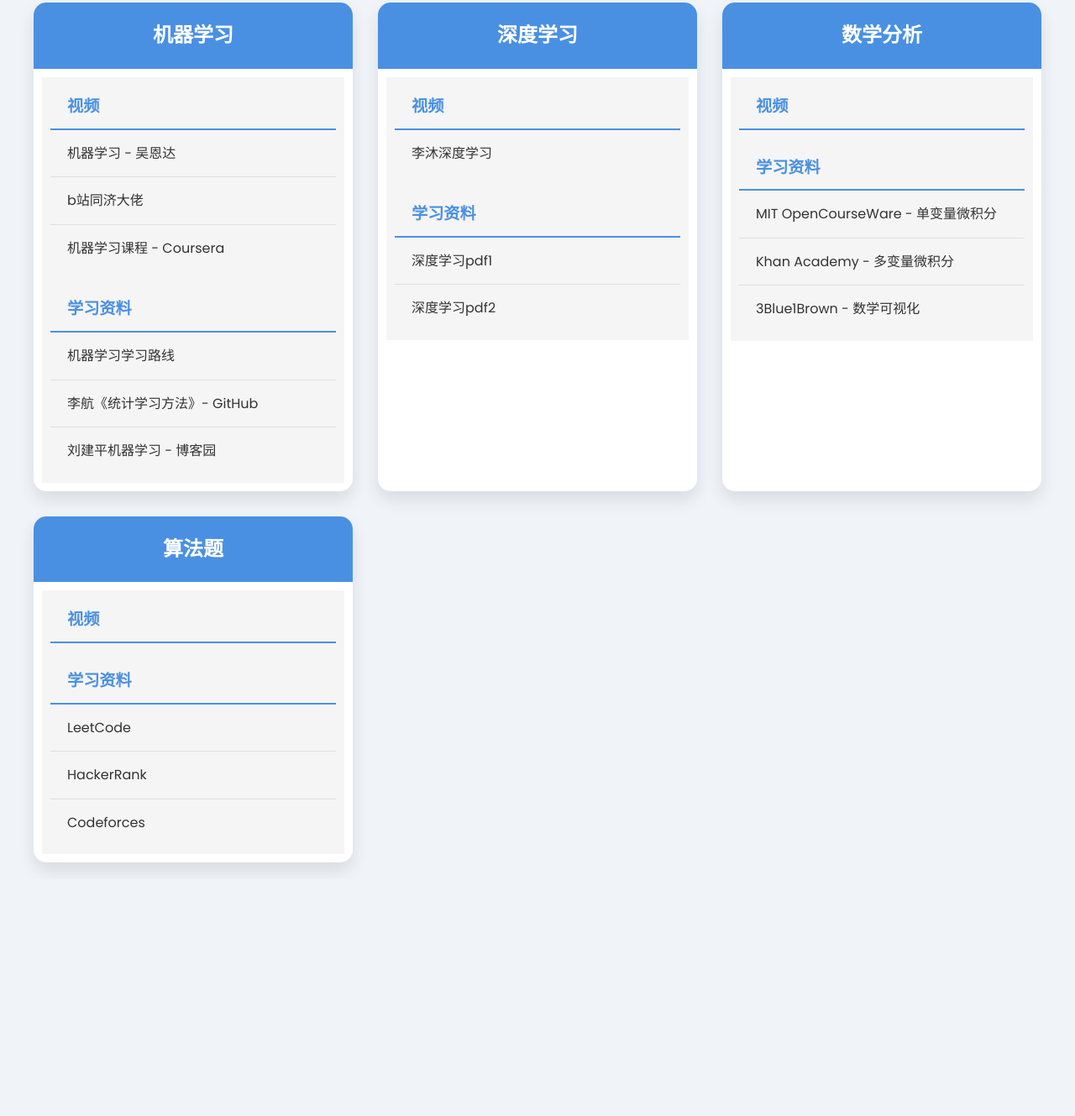
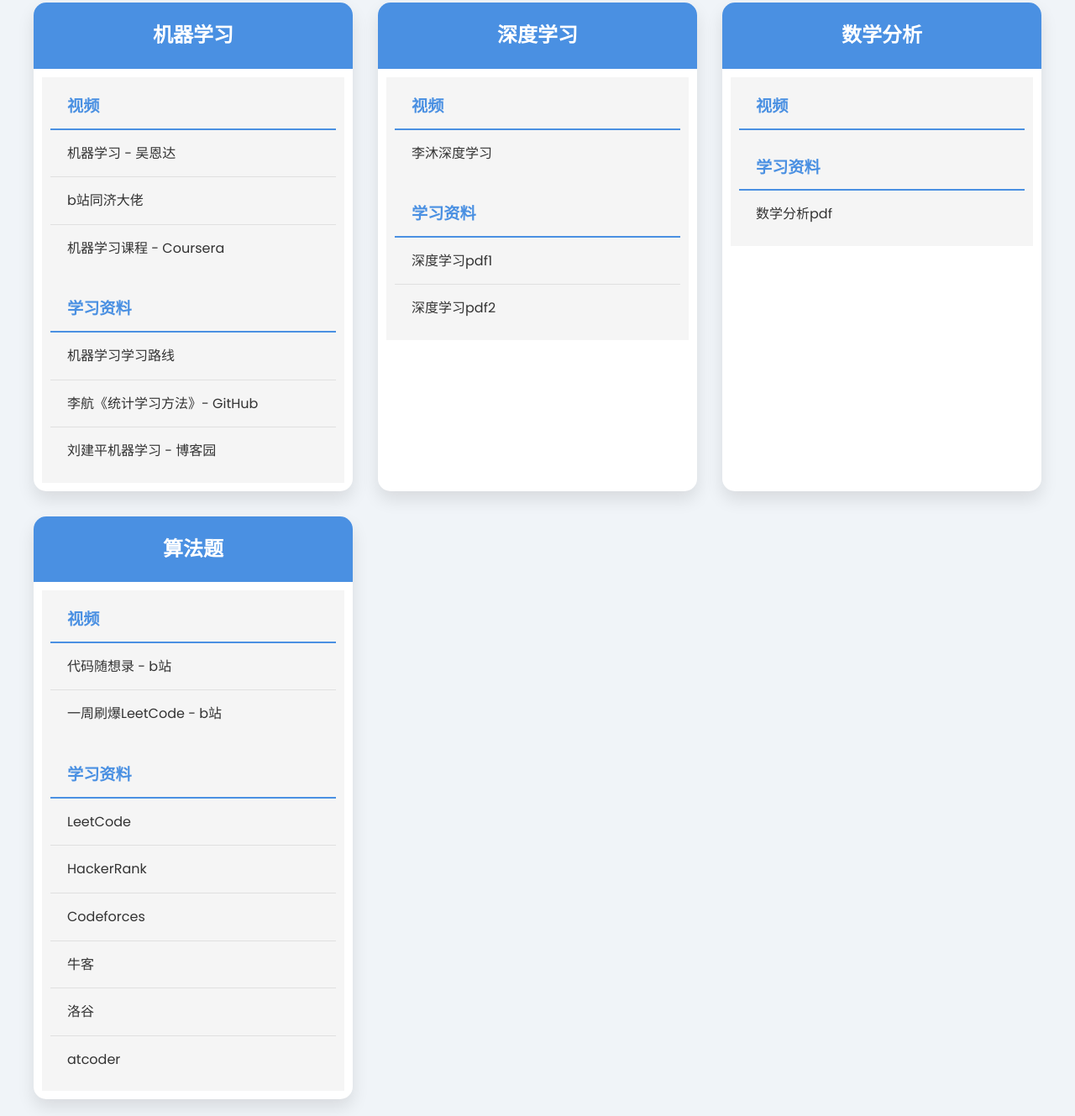
Before and after one commit to CoderForce/learning-resources-website, a plain HTML site: page docs/index.html in a window 1280 px wide. Shown: the part 301-1630 px from the top of the page at 84% size. Before the commit the page ends 1348 px from the top, so only its background shows below. Drawn offline with Linux system fonts and the light colour scheme.

Commit message:
Update index.html

```diff
--- a/docs/index.html
+++ b/docs/index.html
@@ -269,9 +269,7 @@
                     <div class="section">
                         <h3>学习资料</h3>
                         <ul>
-                            <li><a href="https://ocw.mit.edu/courses/mathematics/18-01-single-variable-calculus-fall-2006/" class="content">MIT OpenCourseWare - 单变量微积分</a></li>
-                            <li><a href="https://www.khanacademy.org/math/multivariable-calculus" class="content">Khan Academy - 多变量微积分</a></li>
-                            <li><a href="https://www.3blue1brown.com/" class="content">3Blue1Brown - 数学可视化</a></li>
+                            <li><a href="https://ia903107.us.archive.org/0/items/gaodengshuxue/01-%E6%95%B0%E5%AD%A6%E5%88%86%E6%9E%90%E5%8E%9F%E7%90%86%28%E5%8E%9F%E4%B9%A6%E7%AC%AC3%E7%89%88%29%28%E4%BD%9C%E8%80%85%29%28%E7%BE%8E%29W.%E9%B2%81%E4%B8%81%28%E8%AF%91%E8%80%85%29%E8%B5%B5%E6%85%88%E5%BA%9A%20%E6%9C%BA%E6%A2%B0%E5%B7%A5%E4%B8%9A2004%E5%B9%B41%E6%9C%88%E7%AC%AC1.pdf" class="content">数学分析pdf</a></li>
                         </ul>
                     </div>
                 </div>
@@ -283,6 +281,10 @@
                     <div class="section">
                         <h3>视频</h3>
                         <!-- 视频链接可以添加在这里 -->
+                        <ul>
+                            <li><a href="https://search.bilibili.com/all?vt=77284063&keyword=%E4%BB%A3%E7%A0%81%E9%9A%8F%E6%83%B3%E5%BD%95&from_source=webtop_search&spm_id_from=333.1007&search_source=5" class="content">代码随想录 - b站</a></li>
+                            <li><a href="https://www.bilibili.com/video/BV13g41157hK?p=22&vd_source=e5a8200d0a67b02dca62b3a3bbe3d33a" class="content">一周刷爆LeetCode - b站</a></li>
+                        </ul>
                     </div>
                     <div class="section">
                         <h3>学习资料</h3>
@@ -290,6 +292,9 @@
                             <li><a href="https://leetcode.com/" class="content">LeetCode</a></li>
                             <li><a href="https://www.hackerrank.com/" class="content">HackerRank</a></li>
                             <li><a href="https://codeforces.com/" class="content">Codeforces</a></li>
+                            <li><a href="https://www.nowcoder.com/ta/classic-code" class="content">牛客</a></li>
+                            <li><a href="https://www.luogu.com.cn/" class="content">洛谷</a></li>
+                            <li><a href="https://atcoder.jp/" class="content">atcoder</a></li>
                         </ul>
                     </div>
                 </div>
```
